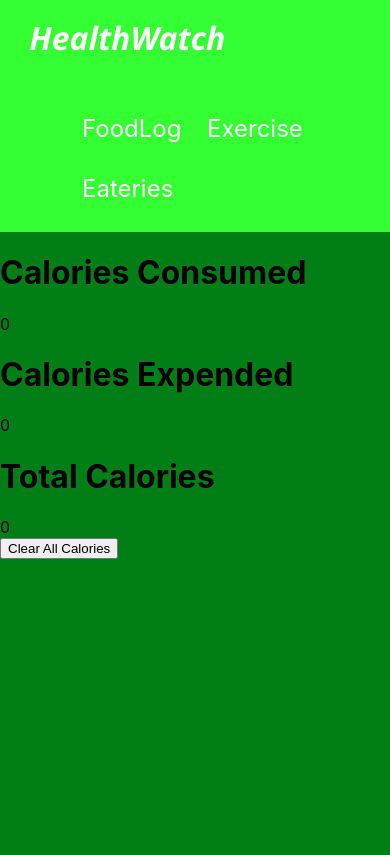
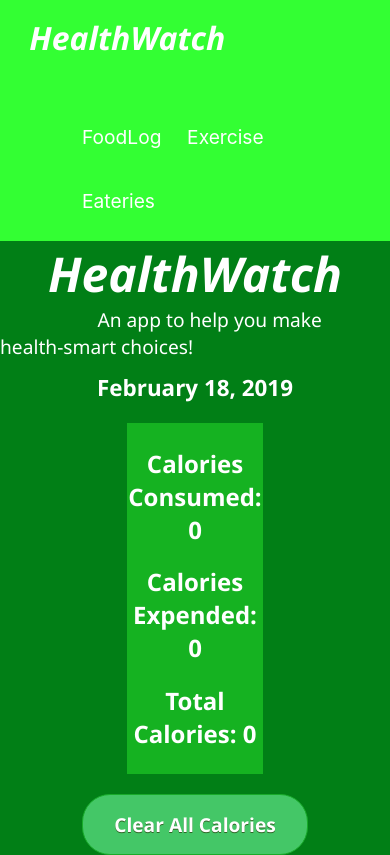
Before and after one commit to alec9876/healthapp, a React (Create React App) app: page / in a window 390 px wide. Built offline with nearby package versions, Linux system fonts and the light colour scheme; what google-maps-react would draw is missing.

Commit message:
trying to add sidebar

```diff
--- a/package.json
+++ b/package.json
@@ -10,6 +10,7 @@
     "google-map-react": "^1.1.2",
     "google-maps-react": "^2.0.2",
     "react": "^16.8.2",
+    "react-burger-menu": "^2.6.5",
     "react-dom": "^16.8.2",
     "react-google-maps": "^9.4.5",
     "react-router-dom": "^4.3.1",
--- a/src/Home.js
+++ b/src/Home.js
@@ -18,16 +18,26 @@ class Home extends Component {
 
 
     render() {
+        var date = new Date();
+        var day = date.getDate();
+        var month = date.toLocaleString('en-us', {month: 'long'});
+        var year = date.getFullYear();
+        const topPad = {paddingTop: '1em'};
+        const botPad = {paddingBottom: '1em'};
     return (
     <div>
-        <h1>Calories Consumed</h1>
-        {this.state.calories}
-        <h1>Calories Expended</h1>
-        {this.state.exercises}
-        <h1>Total Calories</h1>
-        {this.state.calories - this.state.exercises}
-        <div>
-            <button onClick={() => this.clearCalories()}>
+        <h1 className="home-h1">HealthWatch</h1>
+            <span className="home-subtitle">An app to help you make health-smart choices!</span>
+            <span className="home-date">{month} {day}, {year}</span>
+        <div className="home-info">
+            <h2 className="home-h2" style={topPad}>Calories Consumed: <span>{this.state.calories}</span></h2>
+
+            <h2 className="home-h2">Calories Expended: <span>{this.state.exercises}</span></h2>
+
+            <h2 className="home-h2" style={botPad}>Total Calories: <span>{this.state.calories - this.state.exercises}</span></h2>
+        </div>
+        <div className="home-button">
+            <button className="button-clear" onClick={() => this.clearCalories()}>
                 Clear All Calories
             </button>
         </div>
--- a/src/index.css
+++ b/src/index.css
@@ -90,10 +90,68 @@ header::after {
       HOME
 ///////////////////*/
 
-.clearButton{
-  background-color: black;
+.home-subtitle{
   color: white;
+  font-family: 'Segoe UI', Tahoma, Geneva, Verdana, sans-serif;
+  font-size: 1.5em;
+  margin-left: 25%;
 }
+
+.home-h1{
+  font-family: 'Segoe UI', Tahoma, Geneva, Verdana, sans-serif;
+  font-style: italic;
+  font-size: 4em;
+  color: white;
+  text-align: center;
+  margin-bottom: 0em;
+}
+
+.home-info{
+  background-color: rgba(51, 255, 51, 0.4);
+  width: 35%;
+  margin: auto;
+}
+
+.home-date{
+  color: white;
+  font-family: 'Segoe UI', Tahoma, Geneva, Verdana, sans-serif;
+  margin-top: 1em;
+  display: block;
+  text-align: center;
+  font-size: 2.5em;
+  font-weight: bold;
+}
+
+.home-h2{
+  font-family: 'Segoe UI', Tahoma, Geneva, Verdana, sans-serif;
+  color: white;
+  text-align: center;
+}
+
+.home-button{
+  text-align: center;
+}
+
+.button-clear{
+    background-color:#44c767;
+    -moz-border-radius:28px;
+    -webkit-border-radius:28px;
+    border-radius:28px;
+    border:1px solid #18ab29;
+    display:inline-block;
+    cursor:pointer;
+    color:#ffffff;
+    font-family: 'Segoe UI', Tahoma, Geneva, Verdana, sans-serif;
+    padding:16px 31px;
+    text-decoration:none;
+    text-shadow:0px 1px 0px #2f6627;
+    font-weight: bold;
+    font-size: 1.2em;
+  }
+  .button-clear:hover {
+    background-color:#5cbf2a;
+  }
+
 
 
 /*////////////////////
@@ -103,3 +161,106 @@ header::after {
 .foodLog-foodInfo{
   display: block;
 }
+
+/*////////////////////////////////////////////////////////////////////////////////////////////
+                                              TABLET
+////////////////////////////////////////////////////////////////////////////////////////////*/
+@media only screen and (max-width: 770px){
+/*////////////////////
+      HOME
+///////////////////*/
+.navigation a {
+  font-size: 1.2em;
+  margin-top: 13%;
+}
+
+.home-h1{
+  font-size: 3em;
+  margin-top: 0em;
+}
+
+.home-subtitle{
+  font-size: 1.2em;
+  margin-top:.3em;
+  font-size: 1.2em;
+}
+
+.home-date {
+  font-size: 1.4em;
+  margin-top: .5em;
+}
+
+.button-clear{
+  font-size: 1.2em;
+}
+
+}
+/*////////////////////////////////////////////////////////////////////////////////////////////
+                                              MOBILE
+////////////////////////////////////////////////////////////////////////////////////////////*/
+/* Position and sizing of burger button */
+.bm-burger-button {
+  position: fixed;
+  width: 36px;
+  height: 30px;
+  left: 36px;
+  top: 36px;
+}
+
+/* Color/shape of burger icon bars */
+.bm-burger-bars {
+  background: #373a47;
+}
+
+/* Color/shape of burger icon bars on hover*/
+.bm-burger-bars-hover {
+  background: #a90000;
+}
+
+/* Position and sizing of clickable cross button */
+.bm-cross-button {
+  height: 24px;
+  width: 24px;
+}
+
+/* Color/shape of close button cross */
+.bm-cross {
+  background: #bdc3c7;
+}
+
+/*
+Sidebar wrapper styles
+Note: Beware of modifying this element as it can break the animations - you should not need to touch it in most cases
+*/
+.bm-menu-wrap {
+  position: fixed;
+  height: 100%;
+}
+
+/* General sidebar styles */
+.bm-menu {
+  background: #373a47;
+  padding: 2.5em 1.5em 0;
+  font-size: 1.15em;
+}
+
+/* Morph shape necessary with bubble or elastic */
+.bm-morph-shape {
+  fill: #373a47;
+}
+
+/* Wrapper for item list */
+.bm-item-list {
+  color: #b8b7ad;
+  padding: 0.8em;
+}
+
+/* Individual item */
+.bm-item {
+  display: inline-block;
+}
+
+/* Styling of overlay */
+.bm-overlay {
+  background: rgba(0, 0, 0, 0.3);
+}
```
Also changed, not shown: src/Sidebar.js (added, +20 -0 lines), 1 other file (tests, documents, lock files or other folders).
